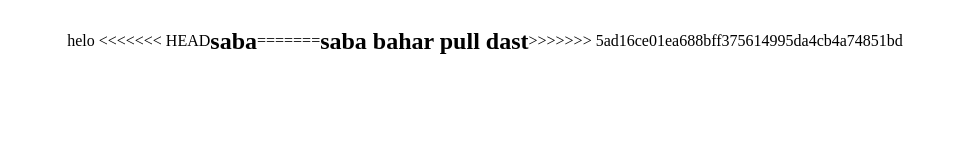
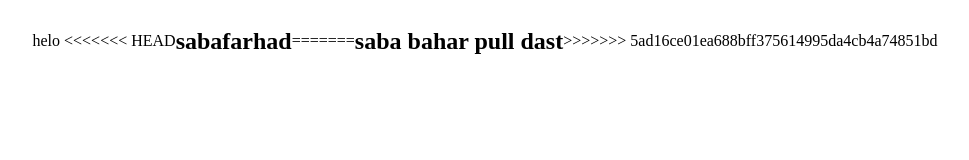
Before and after one commit to karam79/hana, a plain HTML site: page index.html in a window 1280 px wide. Shown: the whole page, without its empty margins (155-1124 px from the left). Drawn offline with Linux system fonts and the light colour scheme.

Commit message:
farhad added

```diff
--- a/index.html
+++ b/index.html
@@ -16,6 +16,7 @@
     <h2>saba</h2>
     <div class="p">
         <div id="p1">
+            <h2> farhad <h2/>
 
 
         </div>
```
